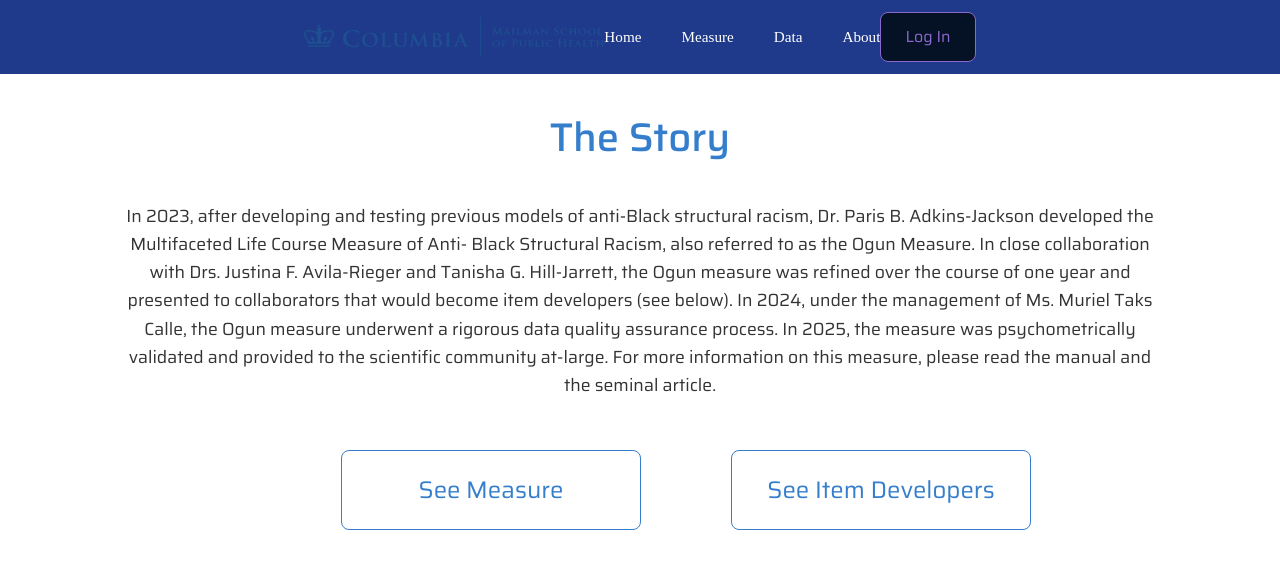
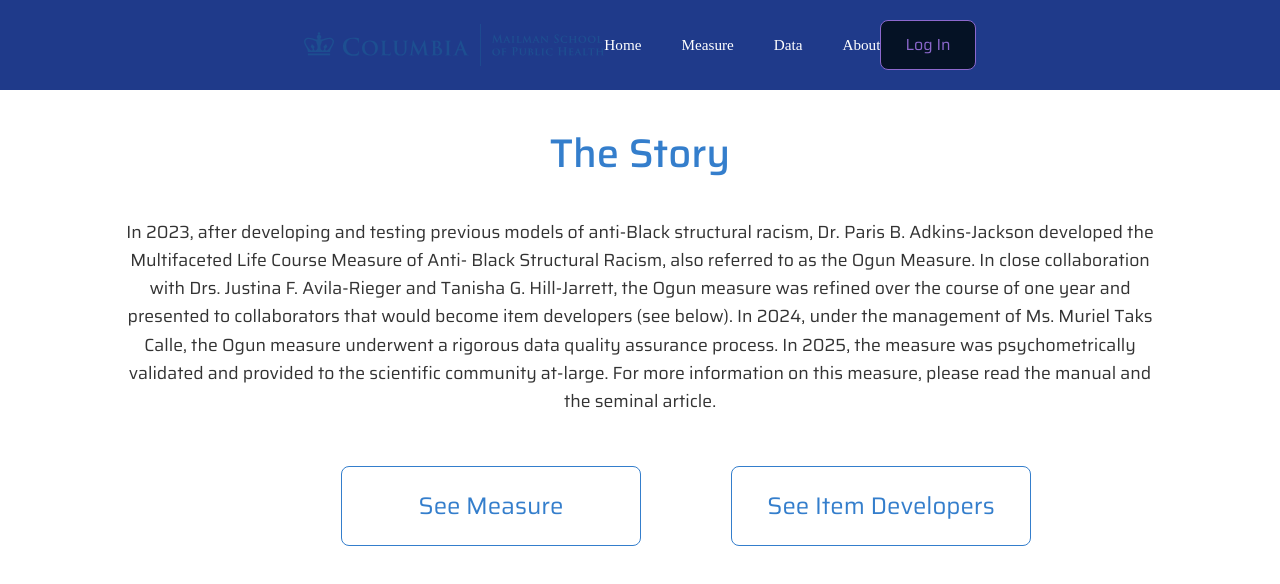
Before and after one commit to ehnry055/ogun-measure-app, a React (Create React App) app in the folder front-end/: page / in a window 1280 px wide. Shown: the top 584 px of the page. Built offline with nearby package versions, Linux system fonts and the light colour scheme.

Commit message:
Update Navbar.css

```diff
--- a/front-end/src/styles/Navbar.css
+++ b/front-end/src/styles/Navbar.css
@@ -1,65 +1,56 @@
-/* Override Bootstrap navbar behavior */
 .navbar {
   width: 100%;
   background-color: #1f3a8a;
-  padding: 0;
 }
 
-/* HARD RESET Bootstrap interference */
-.navbar * {
-  box-sizing: border-box;
-}
-
-/* Layout */
+/* Main container */
 .navbar-inner {
   max-width: 1400px;
   margin: 0 auto;
   padding: 0.75rem 2rem;
 
-  display: grid;
-  grid-template-columns: auto 1fr auto;
+  display: flex;
   align-items: center;
 }
 
-/* LEFT: Columbia logo */
+/* LEFT: logo */
 .navbar-left {
-  justify-self: start;
+  flex: 0 0 auto;
 }
 
 .navbar-logo {
-  height: 40px;
-  display: block;
+  height: 42px;
 }
 
-/* CENTER: navigation links */
+/* CENTER: nav links */
 .navbar-center {
-  justify-self: center;
+  flex: 1;
   display: flex;
+  justify-content: center;
   gap: 2.5rem;
 }
 
-/* Links */
+/* Nav links */
 .nav-link {
   font-family: "Cinzel", "Trajan Pro", serif;
   color: #ffffff;
   text-decoration: none;
   font-size: 0.95rem;
   font-weight: 500;
-  white-space: nowrap;
 }
 
 .nav-link:hover {
   text-decoration: underline;
 }
 
-/* RIGHT: Login / Logout */
+/* RIGHT: login button */
 .navbar-right {
-  justify-self: end;
+  flex: 0 0 auto;
 }
 
-.login-button,
-.logout-button {
-  font-family: "Cinzel", "Trajan Pro", serif;
+.login-button {
+  font-family: "Cinzel", serif;
   color: #ffffff;
+  text-decoration: none;
   font-size: 0.95rem;
 }
```
